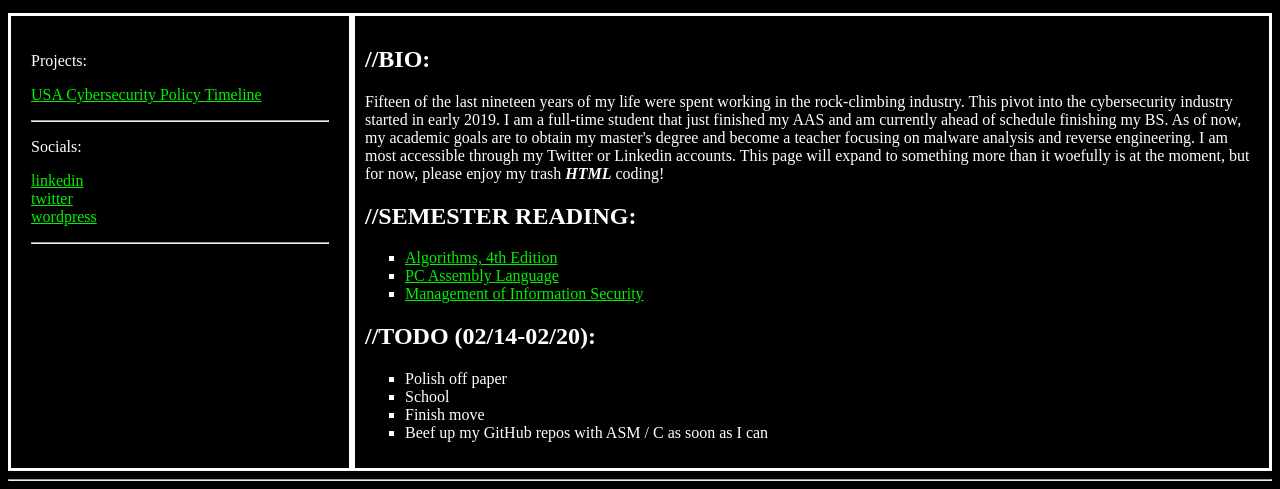
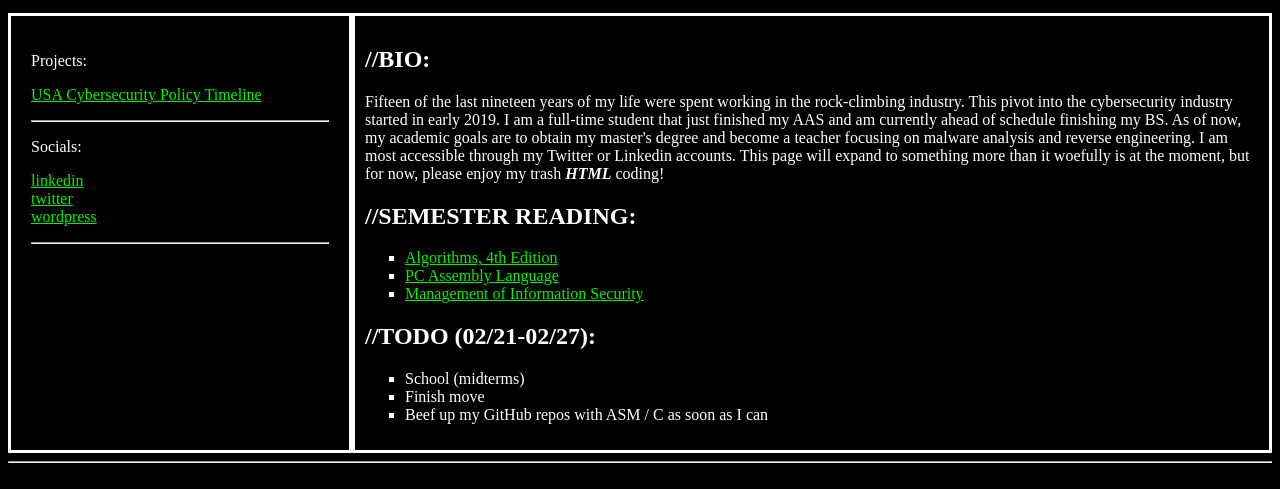
Before and after one commit to petepetepeter/petepetepeter.github.io, a plain HTML site: page index.html in a window 1280 px wide. Shown: the part 360-849 px from the top of the page. Drawn offline with Linux system fonts and the light colour scheme.

Commit message:
02.21.22-02.27.22

```diff
--- a/index.html
+++ b/index.html
@@ -38,10 +38,9 @@
         <li><a href="https://www.google.com/search?q=Management+of+Information+Security+6th+Edition">Management of Information Security</a></li>
       </ul>
 
-      <h2>//TODO (02/14-02/20):</h2>
+      <h2>//TODO (02/21-02/27):</h2>
       <ul style="list-style-type: square">
-        <li>Polish off paper</li>
-        <li>School</li>
+        <li>School (midterms)</li>
         <li>Finish move</li>
         <li>Beef up my GitHub repos with ASM / C as soon as I can</li>
       </ul>
```
